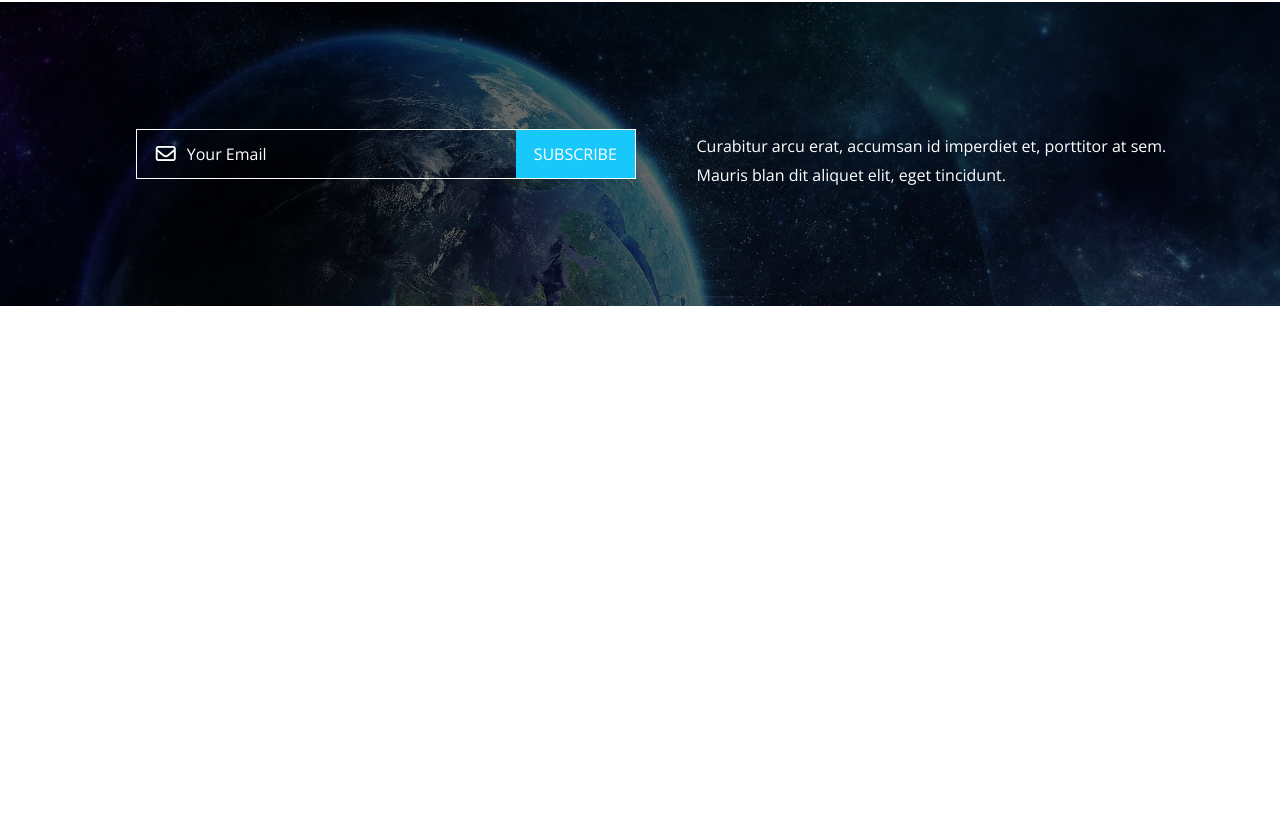
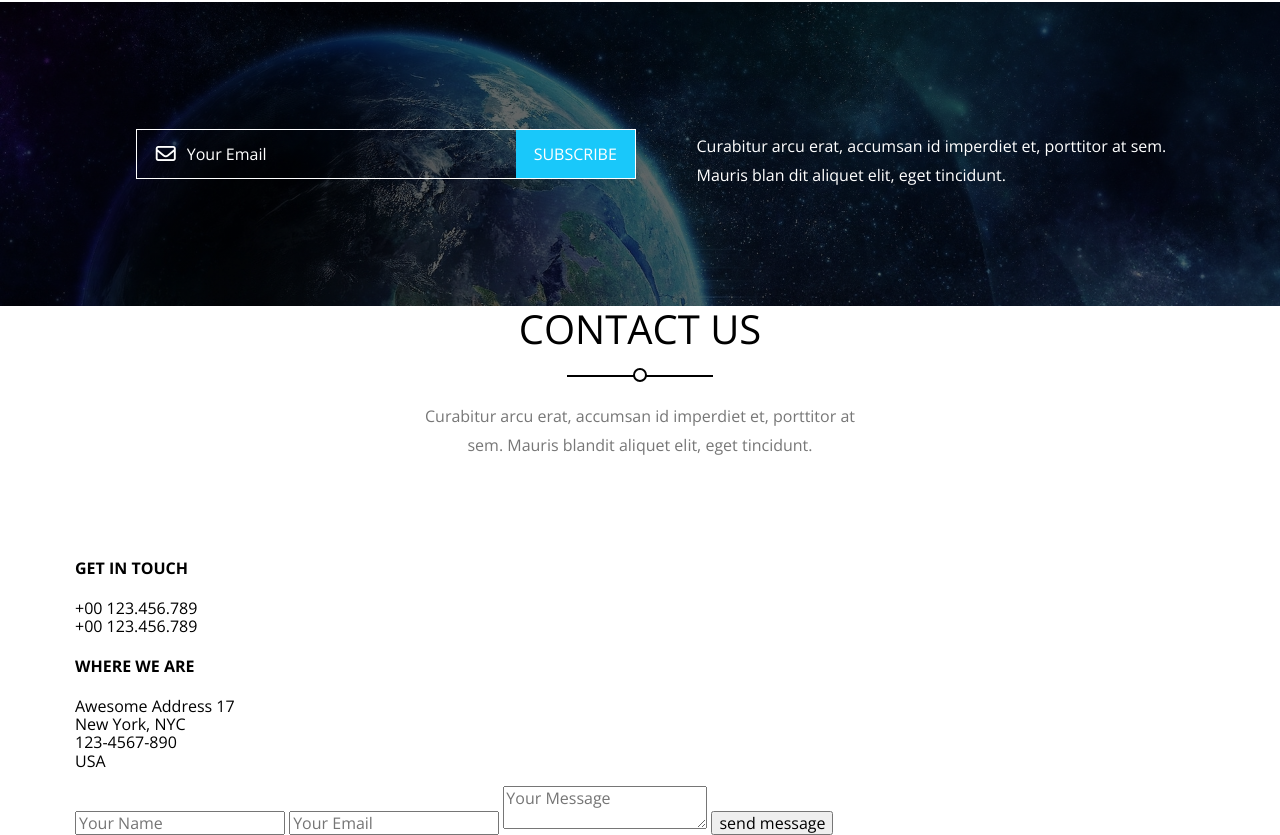
Before and after one commit to MahmoudsMohammed/project_two, a plain HTML site: page index.html in a window 1280 px wide. Shown: the part 7322-8157 px from the top of the page. Before the commit the page ends 7628 px from the top, so only its background shows below. Drawn offline with nearby package versions, Linux system fonts and the light colour scheme.

Commit message:
build contact section

```diff
--- a/index.html
+++ b/index.html
@@ -413,6 +413,30 @@
       </div>
     </div>
     <!-- end subscribe -->
+
+    <!-- start contact -->
+    <div class="contact">
+      <h3 class="hstyle">contact us</h3>
+      <p>
+        Curabitur arcu erat, accumsan id imperdiet et, porttitor at sem. Mauris
+        blandit aliquet elit, eget tincidunt.
+      </p>
+      <div class="container">
+        <div class="info">
+          <h4>GET IN TOUCH</h4>
+          <p>+00 123.456.789 <br> +00 123.456.789</p>
+          <h4>WHERE WE ARE</h4>
+          <p>Awesome Address 17 <br> New York, NYC <br> 123-4567-890 <br> USA</p>
+        </div>
+        <form action="">
+          <input type="text" placeholder="Your Name">
+          <input type="email" name="mail" placeholder="Your Email">
+          <textarea name="message" placeholder="Your Message"></textarea>
+          <input type="submit" value="send message">
+        </form>
+      </div>
+    </div>
+    <!-- end contact -->
     <!-- main js -->
     <script src="script/app.js"></script>
   </body>
```
